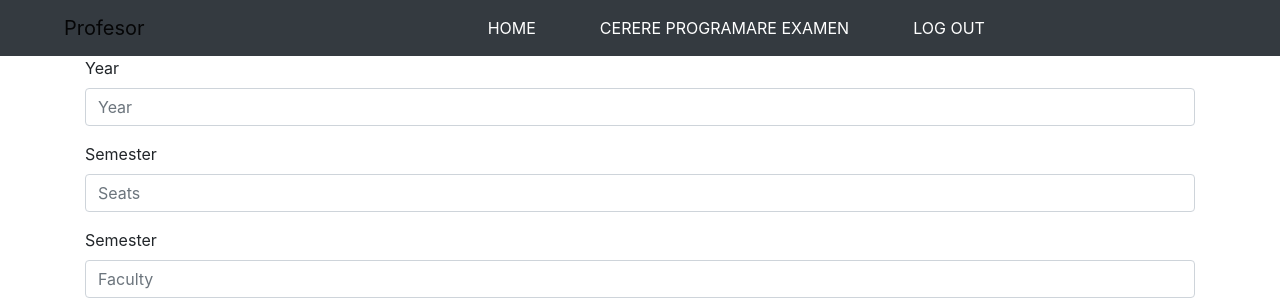
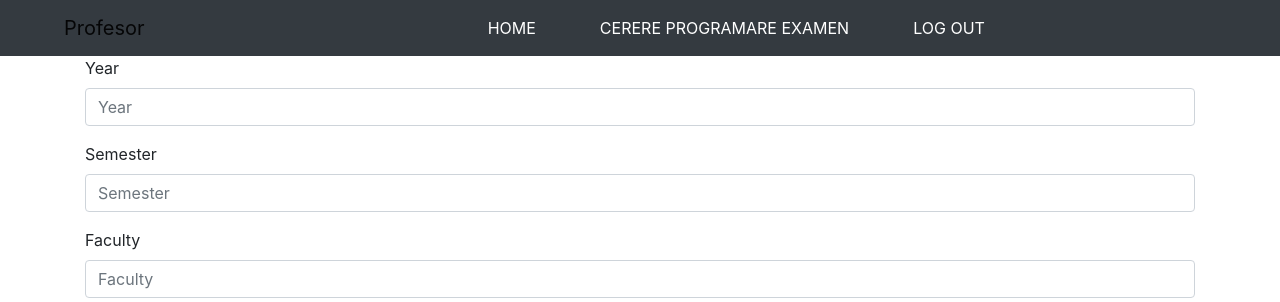
Before and after one commit to crisnicandrei/Proiect-IBM, a React (Create React App) app in the folder exams/: page /prof/cerere in a window 1280 px wide. Shown: the top 302 px of the page. Built offline with nearby package versions, Linux system fonts and the light colour scheme.

Commit message:
Changed all class components in function component

```diff
--- a/exams/src/components/admin/HomeAdmin.js
+++ b/exams/src/components/admin/HomeAdmin.js
@@ -1,11 +1,12 @@
-import React, { Component } from 'react'
+import React from 'react'
 
-export default class HomeAdmin extends Component {
-    render() {
-        return (
-            <div>
-                <h1>Home Admin</h1>
-            </div>
-        )
-    }
+function HomeAdmin() {
+
+    return (
+        <div>
+            <h1>Home Admin</h1>
+        </div>
+    )
+
 }
+export default HomeAdmin;
--- a/exams/src/components/admin/pageAdmin.js
+++ b/exams/src/components/admin/pageAdmin.js
@@ -1,10 +1,10 @@
-import React, { Component } from 'react'
+import React from 'react'
 import NavbarAdmin from '../layouts/NavbarAdmin'
 import { Route, Switch } from 'react-router-dom'
 import HomeAdmin from './HomeAdmin'
 
-export default class pageAdmin extends Component {
-    render() {
+function pageAdmin() {
+
     return (
         <div>
             <NavbarAdmin />
@@ -13,5 +13,6 @@ export default class pageAdmin extends Component {
             </Switch>
         </div>
     )
+
 }
-}
+export default pageAdmin();
--- a/exams/src/components/professor/FormProfessor.js
+++ b/exams/src/components/professor/FormProfessor.js
@@ -1,71 +1,66 @@
-import React, { Component } from 'react'
+import React, { useState } from 'react'
 import { Form, Button, Container } from 'react-bootstrap'
 import '../../css/FormProfessor.css'
-export default class FormProfessor extends Component {
-  constructor(props) {
-    super(props)
-    this.state = {
-      yearOfStudy: '',
-      Semester: '',
-      Faculty: '',
-      nSeats: '',
-      course: '',
-      teacher: ''
+function FormProfessor() {
+  const [yearOfStudy, setYearOfStudy] = useState('');
+  const [semester, setSemester] = useState('');
+  const [faculty, setFaculty] = useState('');
+  const [nSeats, setNSeats] = useState('');
+  const [course, setCourse] = useState('');
+  const [teacher, setTeacher] = useState('');
 
-    }
-    this.handleChange = this.handleChange.bind(this);
-    this.handleSubmit = this.handleSubmit.bind(this);
+
+  function handleSubmit(e) {
+    e.preventDefault();
+    alert(`An :${yearOfStudy} Semestru: ${semester} Facultate: ${faculty} Numar de locuri: ${nSeats} Curs:${course} Profesor:${teacher}`);
+    setYearOfStudy('');
+    setSemester('');
+    setFaculty('');
+    setNSeats('');
+    setCourse('');
+    setTeacher('');
   }
 
-  handleChange(e) {
-    this.setState({
-      [e.target.name]: e.target.value
-    })
-  }
-  handleSubmit(e) {
-    e.preventDefault();
-  }
-  render() {
   return (
     <Container>
-        <Form onSubmit={this.handleSubmit}>
+      <Form onSubmit={handleSubmit}>
 
 
 
 
         <Form.Group controlId="formBasicYear">
           <Form.Label>Year</Form.Label>
-            <Form.Control type="text" placeholder="Year" id='formBasicSeats' name='nSeats' value={this.state.nSeats} onChange={this.handleChange} />
+          <Form.Control type="text" placeholder="Year" id='formBasicSeats' name='yearOfStudy' value={yearOfStudy} onChange={(e) => setYearOfStudy(e.target.value)} />
         </Form.Group>
 
         <Form.Group controlId="formBasicSemester">
           <Form.Label>Semester</Form.Label>
-            <Form.Control type="text" placeholder="Seats" id='formBasicSemester' name='Semester' value={this.state.Semester} onChange={this.handleChange} />
+          <Form.Control type="text" placeholder="Semester" id='formBasicSemester' name='semester' value={semester} onChange={(e) => setSemester(e.target.value)} />
         </Form.Group>
 
         <Form.Group controlId="formBasicFaculty">
-            <Form.Label>Semester</Form.Label>
-            <Form.Control type="text" placeholder="Faculty" id='formBasicFaculty' name='Faculty' value={this.state.Faculty} onChange={this.handleChange} />
+          <Form.Label>Faculty</Form.Label>
+          <Form.Control type="text" placeholder="Faculty" id='formBasicFaculty' name='faculty' value={faculty} onChange={(e) => setFaculty(e.target.value)} />
         </Form.Group>
 
 
         <Form.Group controlId="formBasicSeats">
           <Form.Label>Number of Seats</Form.Label>
-            <Form.Control type="text" placeholder="Seats" id='formBasicSeats' name='nSeats' value={this.state.nSeats} onChange={this.handleChange} />
+          <Form.Control type="text" placeholder="Seats" id='formBasicSeats' name='nSeats' value={nSeats} onChange={(e) => setNSeats(e.target.value)} />
         </Form.Group>
 
 
 
         <Form.Group controlId="formBasicCourse">
           <Form.Label>Course</Form.Label>
-            <Form.Control type="text" placeholder="Course" id="formBasicCourse" name="course" value={this.state.course} onChange={this.handleChange} />
+          <Form.Control type="text" placeholder="Course" id="formBasicCourse" name="course" value={course} onChange={(e) => setCourse(e.target.value)} />
         </Form.Group>
 
 
 
         <Form.Group controlId="formBasicTeacher">
           <Form.Label>Teacher</Form.Label>
-            <Form.Control type="text" placeholder="Teacher Name" id='formBasicTeacher' name='teacher' value={this.state.teacher} onChange={this.handleChange} />
+          <Form.Control type="text" placeholder="Teacher Name" id='formBasicTeacher' name='teacher' value={teacher} onChange={(e) => setTeacher(e.target.value)} />
         </Form.Group>
 
 
@@ -79,4 +74,6 @@ export default class FormProfessor extends Component {
     </Container>
   )
 }
-}
+
+
+export default FormProfessor;
--- a/exams/src/components/professor/HomeProfessor.js
+++ b/exams/src/components/professor/HomeProfessor.js
@@ -1,11 +1,13 @@
-import React, { Component } from 'react'
+import React from 'react'
 
-export default class HomeProfessor extends Component {
-    render() {
-        return (
-            <div>
-                <h1>Acasa</h1>
-            </div>
-        )
-    }
+function HomeProfessor() {
+
+    return (
+        <div>
+            <h1>Acasa</h1>
+        </div>
+    )
+
 }
+
+export default HomeProfessor;
--- a/exams/src/components/student/HomeStudent.js
+++ b/exams/src/components/student/HomeStudent.js
@@ -1,12 +1,10 @@
-import React, { Component } from 'react';
+import React, { useState } from 'react';
 import StudentCard from './StudentCard';
-import { Row, Container, Col } from 'react-bootstrap'
+import { Row, Container } from 'react-bootstrap'
 
-export default class HomeStudent extends Component {
-    constructor(props) {
-        super(props);
-        this.state = {
-            exams: [
+function HomeStudent() {
+
+    const [exams] = useState([
         {
             id: 1,
             materie: 'asdf',
@@ -22,19 +20,18 @@ export default class HomeStudent extends Component {
         {
             id: 3,
             materie: 'ts',
-                    data: 'ieri',
+            data: 'azi',
             profesor: 'dragomir'
         }
     ]
-        }
-    }
-    render() {
-        const examCard = this.state.exams.map(exam => {
+    );
+    const examCard = exams.map(exam => {
         return <StudentCard key={exam.id}
             exam={exam.materie}
             data={exam.data}
             profesor={exam.profesor} />
     })
+
     return (
         <div>
             <Container>
@@ -45,5 +42,8 @@ export default class HomeStudent extends Component {
             </Container>
         </div>
     )
+
+
 }
-}
+
+export default HomeStudent;
--- a/exams/src/components/student/StudentCard.js
+++ b/exams/src/components/student/StudentCard.js
@@ -1,16 +1,17 @@
-import React, { Component } from 'react'
+import React from 'react'
 import { Col } from 'react-bootstrap'
 import '../../css/StudentCard.css'
-export default class StudentCard extends Component {
-    render() {
-        return (
-            <Col className='StudentCard block-example border border-dark'  >
+function StudentCard(props) {
 
-                <h4>Exam {this.props.exam} </h4>
-                <h4>Date {this.props.data}</h4>
-                <h4>Professor {this.props.profesor}</h4>
+    return (
+        <Col className='StudentCard block-example border border-dark'  >
 
-            </Col>
-        )
-    }
+            <h4>Exam {props.exam} </h4>
+            <h4>Date {props.data}</h4>
+            <h4>Professor {props.profesor}</h4>
+
+        </Col>
+    )
+
 }
+export default StudentCard;
--- a/exams/src/components/student/pageStudent.js
+++ b/exams/src/components/student/pageStudent.js
@@ -1,4 +1,4 @@
-import React, { Component } from 'react';
+import React from 'react';
 
 //Components layout
 import NavbarStudent from '../layouts/NavbarStudent';
@@ -8,8 +8,8 @@ import { Switch, Route } from 'react-router-dom';
 import HomeStudent from './HomeStudent';
 
 
-export default class pageStudent extends Component {
-    render() {
+function pageStudent() {
+
 
     return (
         <div>
@@ -19,5 +19,7 @@ export default class pageStudent extends Component {
             </Switch>
         </div>
     )
+
 }
-}
+
+export default pageStudent;
```
Also changed, not shown: exams/src/components/professor/pageProfesor.js (+5 -4 lines). Lines whose indentation alone changed are shown as unchanged.
